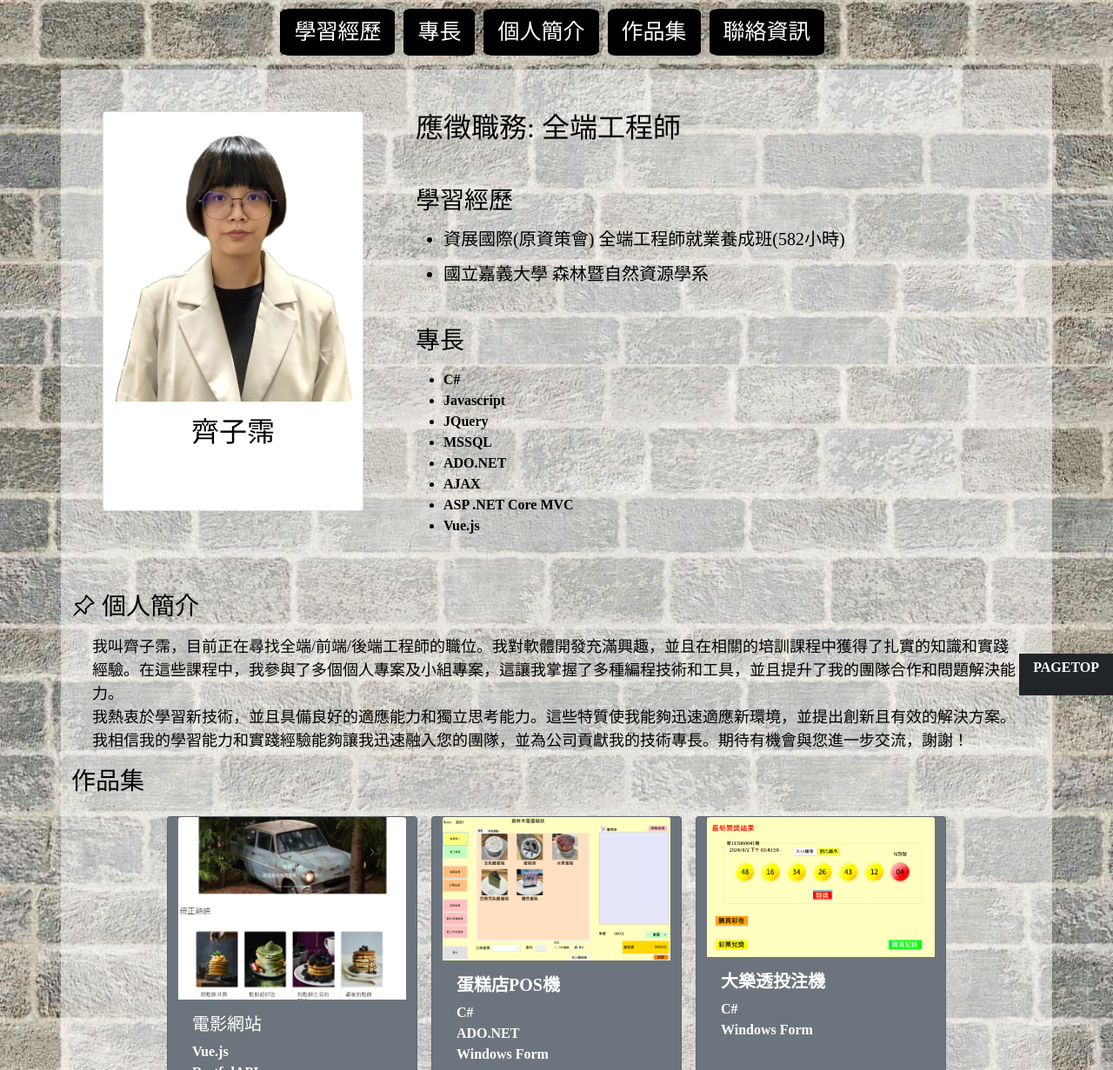
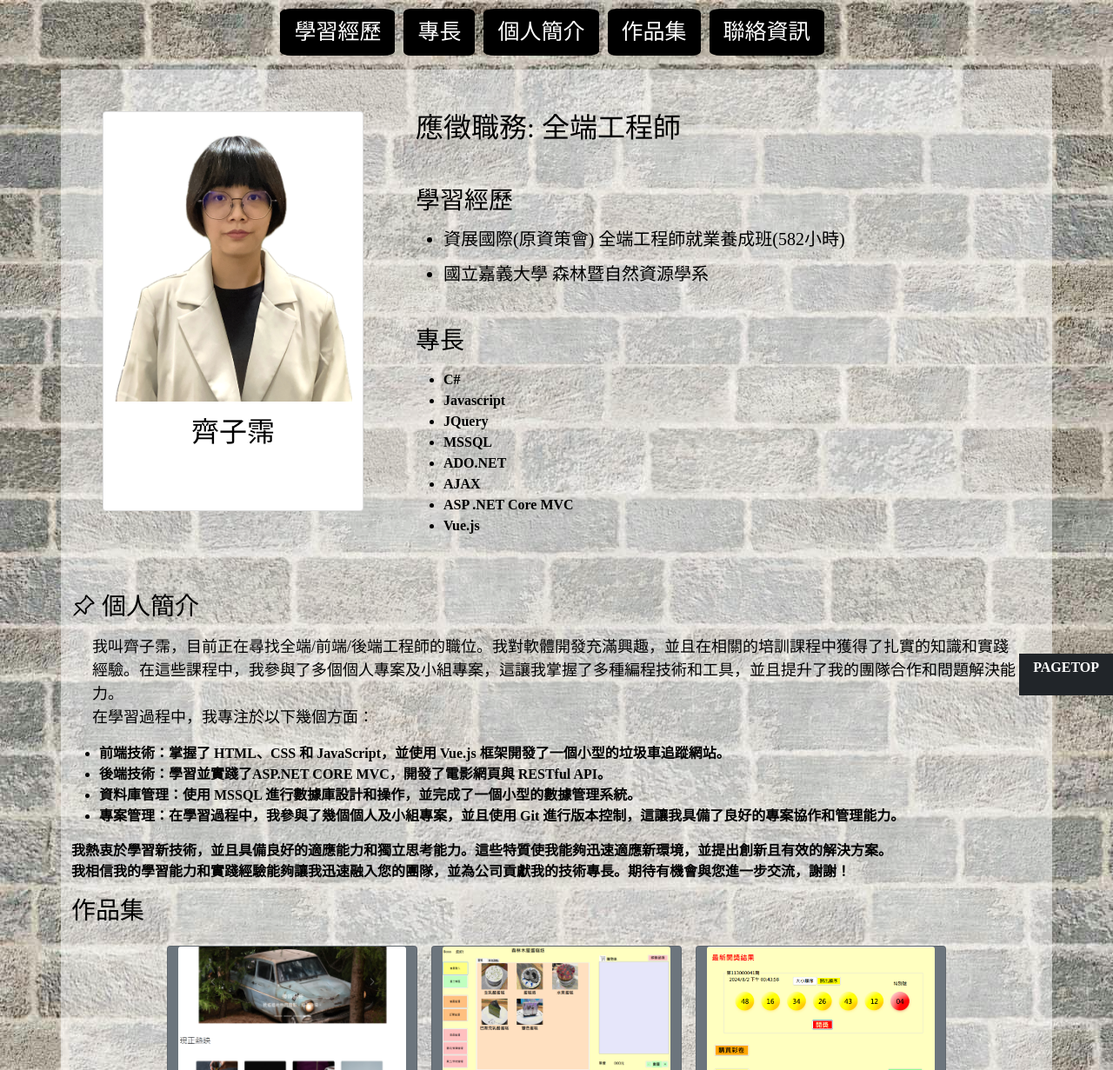
Before and after one commit to UmbrellaCHI/Resume, a plain HTML site: page Resume/index.html in a window 1280 px wide. Shown: the top 1231 px of the page at 87% size. Drawn offline with nearby package versions, Linux system fonts and the light colour scheme; a web font is replaced by a local one.

Commit message:
Update index.html

```diff
--- a/Resume/index.html
+++ b/Resume/index.html
@@ -125,6 +125,13 @@
                 <h3 class="mb-3"><i class="bi bi-pin-angle fw-bold"></i> 個人簡介</h3>
                 <p id="aboutme" class="mx-4">
                     我叫齊子霈，目前正在尋找全端/前端/後端工程師的職位。我對軟體開發充滿興趣，並且在相關的培訓課程中獲得了扎實的知識和實踐經驗。在這些課程中，我參與了多個個人專案及小組專案，這讓我掌握了多種編程技術和工具，並且提升了我的團隊合作和問題解決能力。<br>
+                    在學習過程中，我專注於以下幾個方面：
+                    <ul>
+                         <li>前端技術：掌握了 HTML、CSS 和 JavaScript，並使用 Vue.js 框架開發了一個小型的垃圾車追蹤網站。</li>
+                         <li>後端技術：學習並實踐了ASP.NET CORE MVC，開發了電影網頁與 RESTful API。</li>
+                         <li>資料庫管理：使用 MSSQL 進行數據庫設計和操作，並完成了一個小型的數據管理系統。</li>
+                         <li>專案管理：在學習過程中，我參與了幾個個人及小組專案，並且使用 Git 進行版本控制，這讓我具備了良好的專案協作和管理能力。</li>
+                    </ul>
                     我熱衷於學習新技術，並且具備良好的適應能力和獨立思考能力。這些特質使我能夠迅速適應新環境，並提出創新且有效的解決方案。<br>
                     我相信我的學習能力和實踐經驗能夠讓我迅速融入您的團隊，並為公司貢獻我的技術專長。期待有機會與您進一步交流，謝謝！<br>
                 </p>
```
